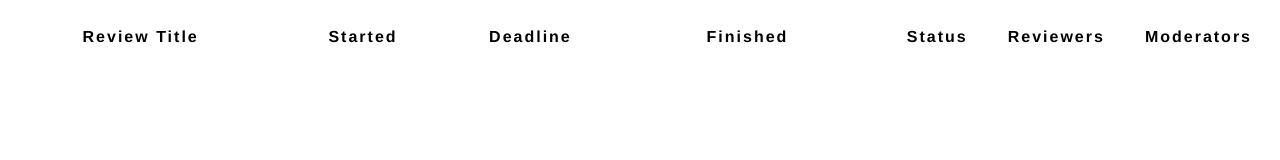
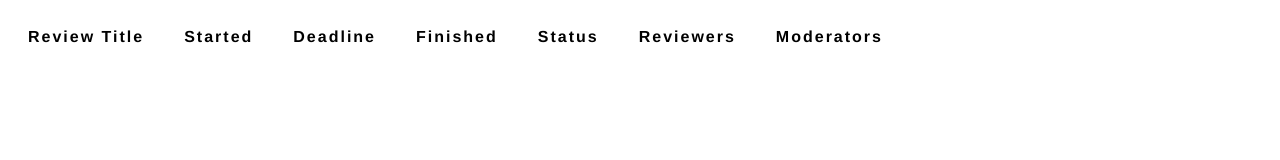
Before and after one commit to Cloud-Team-Eagle/codebeamer-external-widget-simple-example, a plain HTML site: page index.html in a window 1280 px wide. Drawn offline with Linux system fonts and the light colour scheme.

Commit message:
change size

```diff
--- a/style.css
+++ b/style.css
@@ -6,21 +6,21 @@ table {
     border-collapse: collapse;
 }
 
-thead th:nth-child(1) {
-    width: 30%;
-}
+/*thead th:nth-child(1) {*/
+/*    width: 30%;*/
+/*}*/
 
-thead th:nth-child(2) {
-    width: 20%;
-}
+/*thead th:nth-child(2) {*/
+/*    width: 20%;*/
+/*}*/
 
-thead th:nth-child(3) {
-    width: 15%;
-}
+/*thead th:nth-child(3) {*/
+/*    width: 15%;*/
+/*}*/
 
-thead th:nth-child(4) {
-    width: 35%;
-}
+/*thead th:nth-child(4) {*/
+/*    width: 35%;*/
+/*}*/
 
 th,
 td {
```
